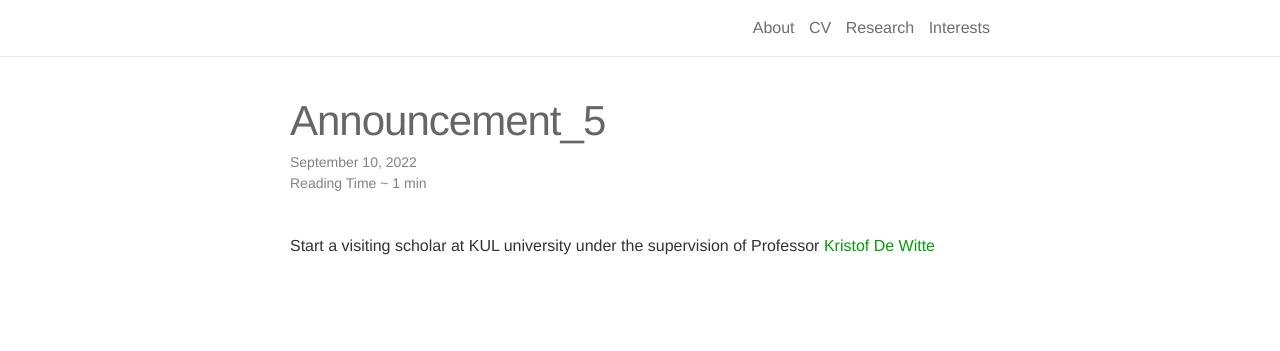
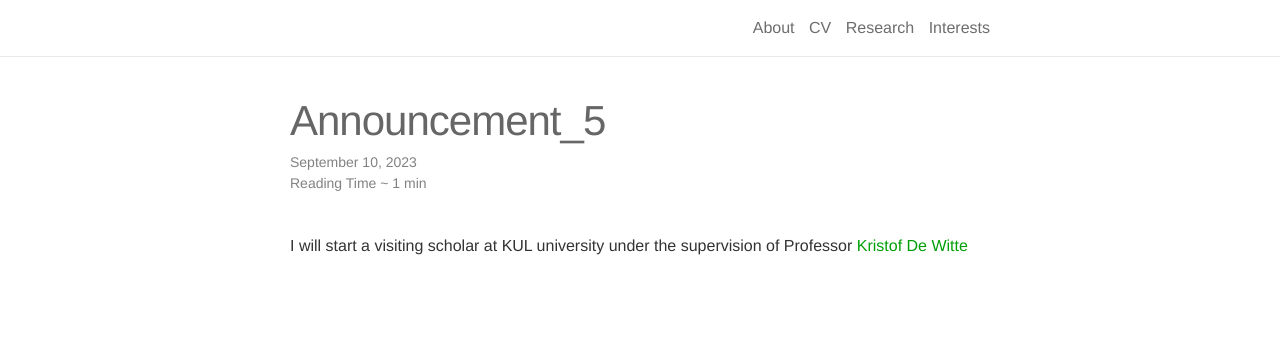
Before and after one commit to polanco-jaime/polanco-jaime.github.io, a Jekyll site: the page built from _news/announcement_5.md, in a window 1280 px wide. Shown: the top 351 px of the page. Built offline with Jekyll 4.4.1, drawn with Linux system fonts in a browser that asks for light colours; nearby versions of some CDN libraries; comment, search, counter and statistics services are not loaded.

Commit message:
2023-08-11

```diff
--- a/_news/announcement_5.md
+++ b/_news/announcement_5.md
@@ -1,6 +1,6 @@
 ---
 layout: post
-date: 2022-09-10 07:59:00-0400
+date: 2023-09-10 07:59:00-0400
 inline: true
 ---
-Start a visiting scholar at KUL university under the supervision of Professor [Kristof De Witte](https://www.kuleuven.be/wieiswie/en/person/00049626)
+I will start  a visiting scholar at KUL university under the supervision of Professor [Kristof De Witte](https://www.kuleuven.be/wieiswie/en/person/00049626)
```
Also changed, not shown: _news/announcement_6.md (+2 -2 lines), 5 other files.
